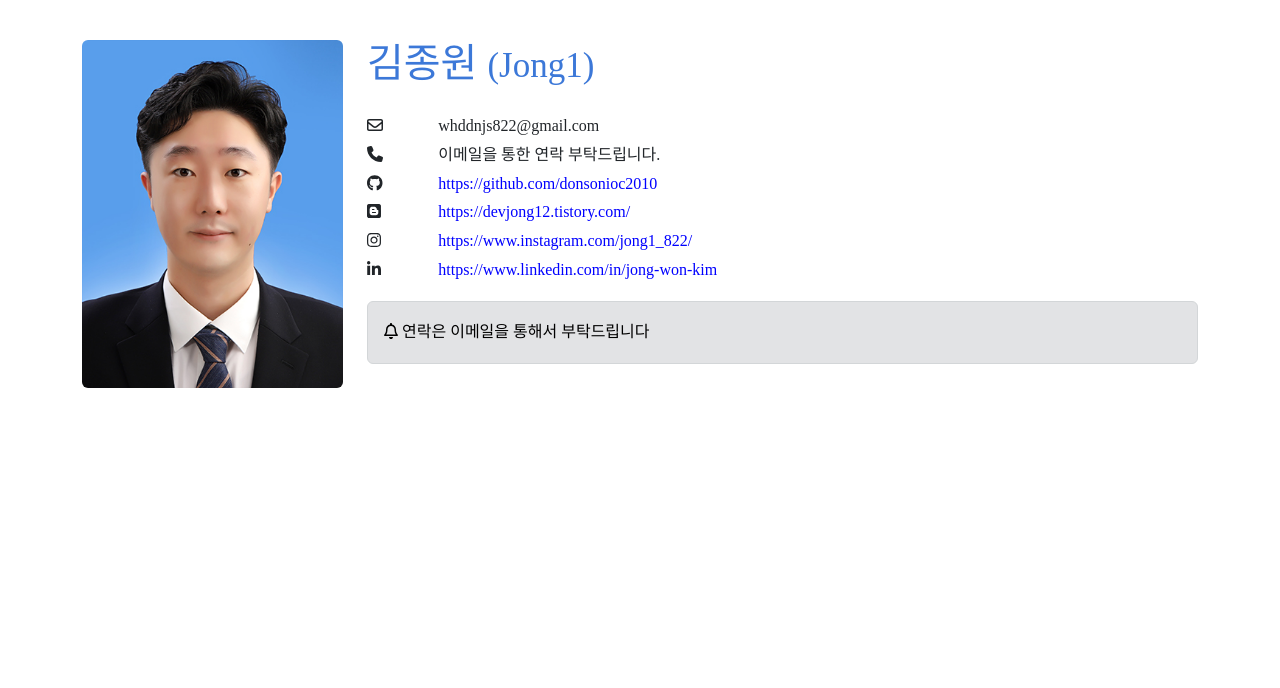
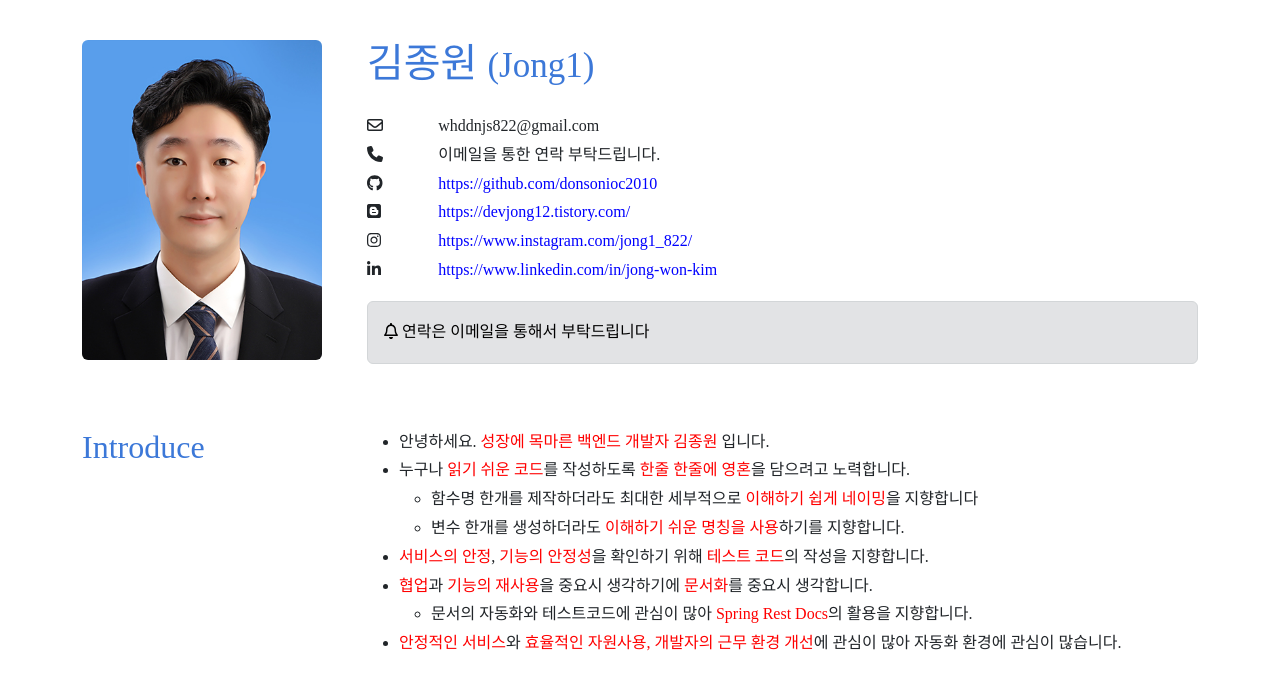
Before and after one commit to donsonioc2010/My-Resume, a React (Create React App) app: page / in a window 1280 px wide. Shown: the top 688 px of the page. Built offline with nearby package versions, Linux system fonts and the light colour scheme.

Commit message:
profile 데이터가 없는 경우 생성 안하도록 추가

```diff
--- a/src/App.js
+++ b/src/App.js
@@ -1,12 +1,14 @@
 import Contact from 'profile/Contact';
 import './App.css';
 import { Container } from 'react-bootstrap';
+import Introduce from 'introduce/Introduce';
 
 function App() {
   return (
     <div id="global">
       <Container>
-        <Contact></Contact>
+        <Contact />
+        <Introduce />
       </Container>
     </div>
   );
--- a/src/profile/Contact.js
+++ b/src/profile/Contact.js
@@ -127,7 +127,11 @@ function ContactList() {
     <Row>
       <Col className="pt-3">
         {contactAry.map((contact, index) => {
-          return <ContactDetail key={index.toString()} info={contact} />;
+          if (contact.title === undefined || contact.title === '') {
+            return null;
+          } else {
+            return <ContactDetail key={index.toString()} info={contact} />;
+          }
         })}
       </Col>
     </Row>
@@ -144,6 +148,9 @@ function InfoNoticeArea() {
   const notice = useSelector((state) => {
     return state.notice;
   });
+  if (notice.title === '' || notice.title === '#') {
+    return null;
+  }
   return (
     <Row>
       <Col>
--- a/src/profile/Profile.js
+++ b/src/profile/Profile.js
@@ -1,7 +1,7 @@
 import { useSelector } from 'react-redux';
 
 export default function Profile() {
-  const style = { maxHeight: '400px' };
+  const style = { maxHeight: '320px' };
   const imgFileName = useSelector((state) => {
     return state.img;
   });
```
